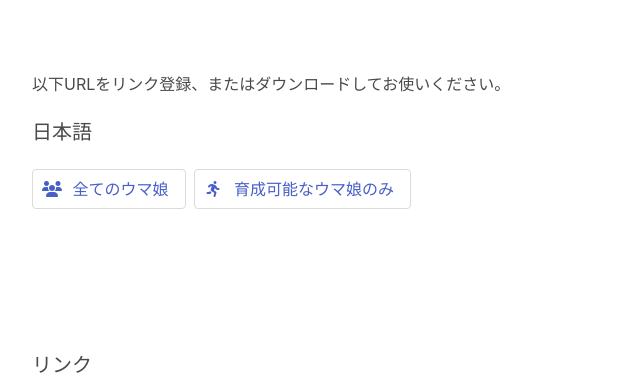
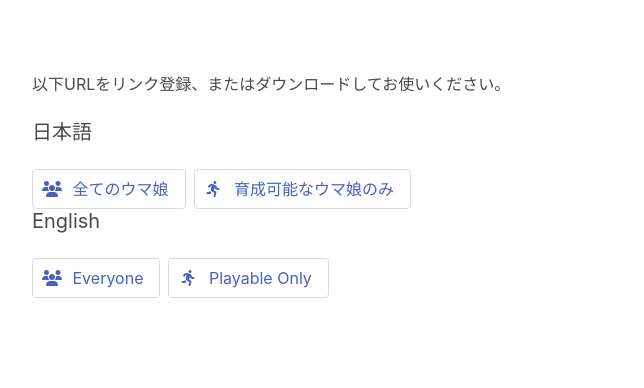
Before and after one commit to ushibutatory/umamusume-birthdays, a plain HTML site: page static/index.html in a window 1280 px wide. Shown: the part 126-514 px from the top of the page, without its empty margins (16-660 px from the left). Drawn offline with nearby package versions, Linux system fonts and the light colour scheme.

Commit message:
update: add english files

```diff
--- a/static/index.html
+++ b/static/index.html
@@ -18,6 +18,7 @@
             以下URLをリンク登録、またはダウンロードしてお使いください。
         </p>
         <p class="content">
+        <div>
             <h3 class="subtitle is-5">日本語</h3>
             <ul class="buttons">
                 <li class="button">
@@ -33,6 +34,24 @@
                     </a>
                 </li>
             </ul>
+        </div>
+        <div>
+            <h3 class="subtitle is-5">English</h3>
+            <ul class="buttons">
+                <li class="button">
+                    <a href="en/birthdays.ics">
+                        <span class="icon"><i class="fas fa-users"></i></span>
+                        <span>Everyone</span>
+                    </a>
+                </li>
+                <li class="button">
+                    <a href="en/birthdays_p.ics">
+                        <span class="icon"><i class="fas fa-running"></i></span>
+                        <span>Playable Only</span>
+                    </a>
+                </li>
+            </ul>
+        </div>
         </p>
     </div>
     <div class="section">
```
Also changed, not shown: .github/workflows/deploy-prod.yaml. Lines whose indentation alone changed are shown as unchanged.
